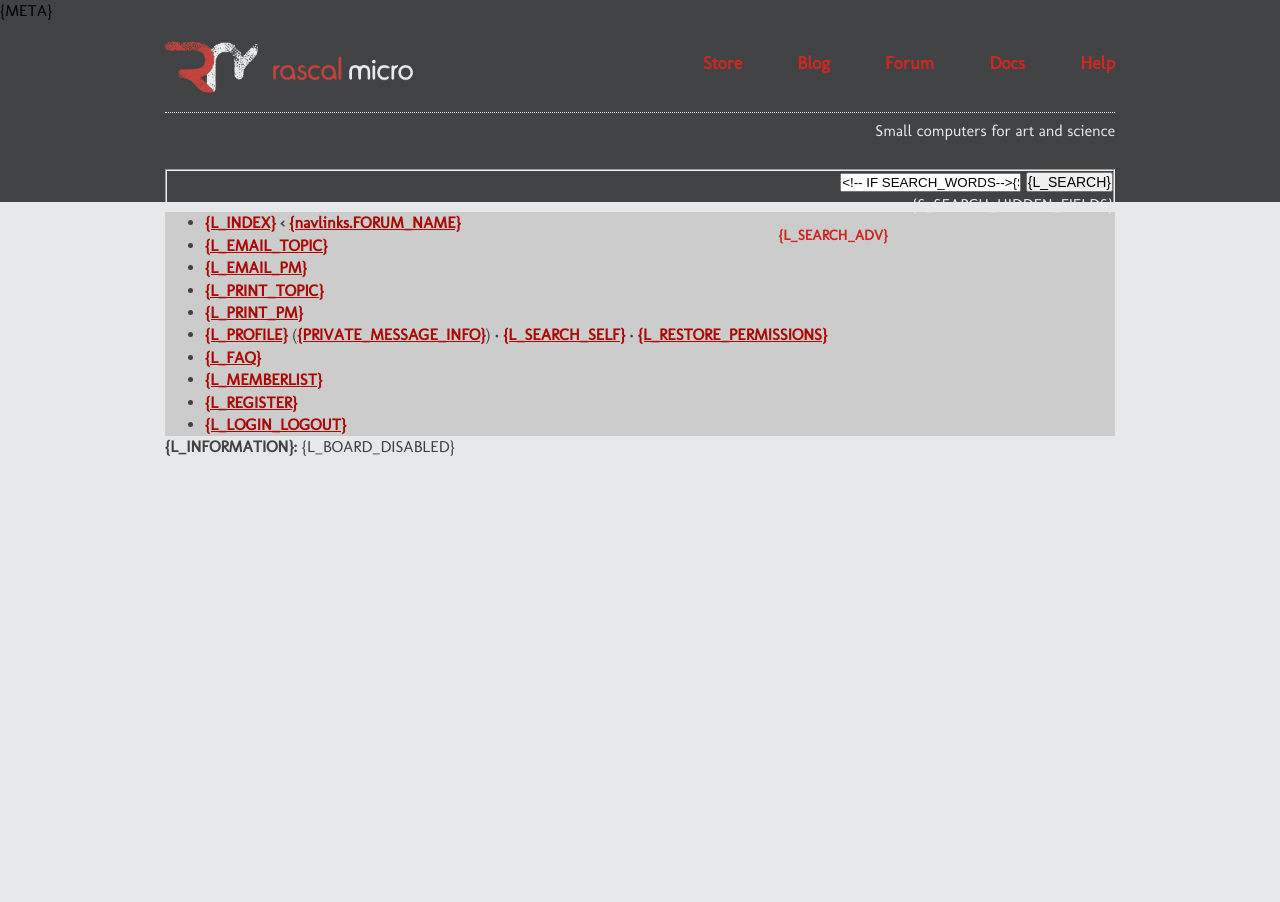
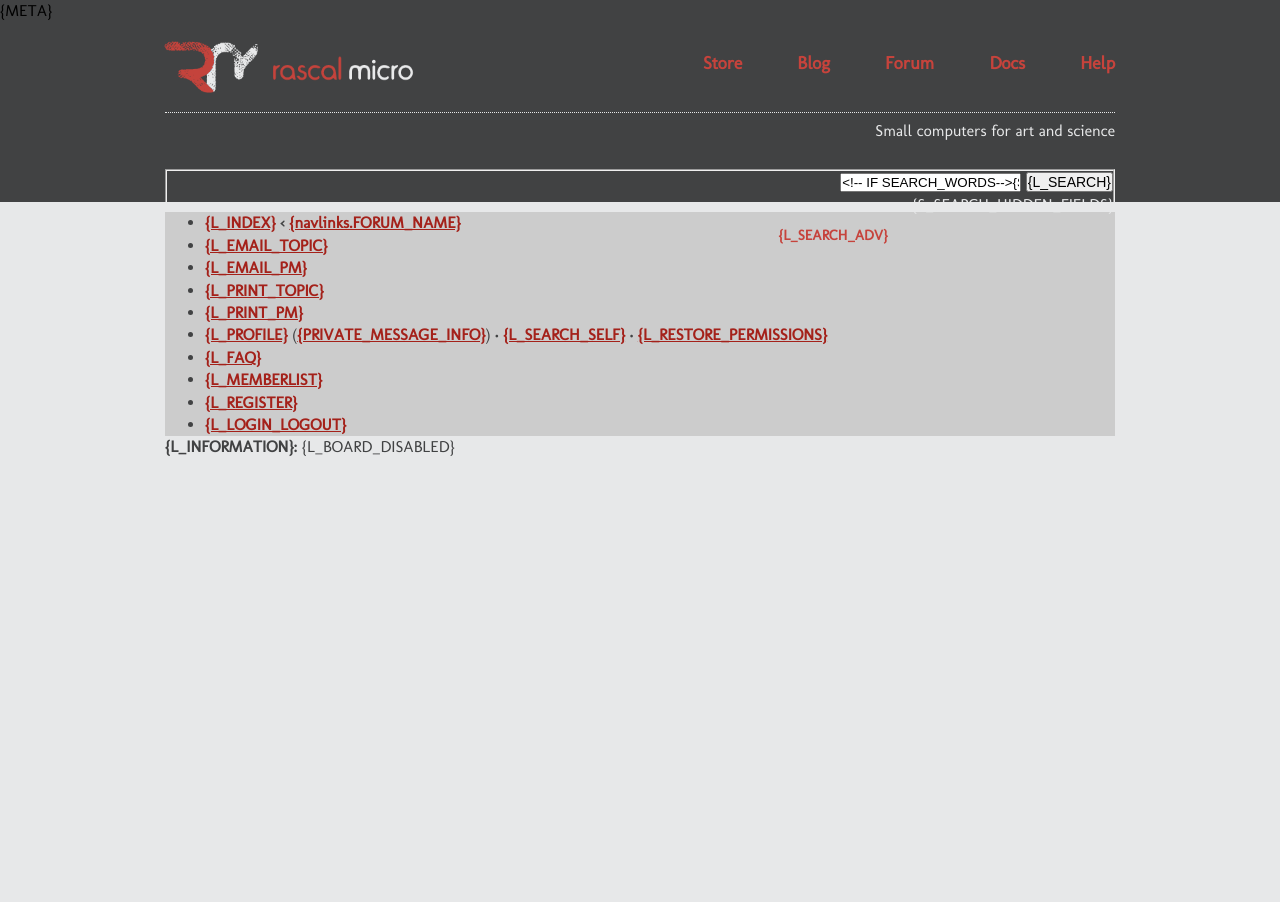
Before and after one commit to rascalmicro/rascal-www, a PHP site: template forum/styles/prosilver/template/overall_header.html in a window 1280 px wide. Run offline with PHP 8.4, Linux system fonts and the light colour scheme; the template is opened without the code that fills it, so the values that code supplies are empty; style sheets or scripts are compiled from the project's sources.

Commit message:
Fix shade of red in links to match logo

```diff
--- a/style.less
+++ b/style.less
@@ -1,4 +1,4 @@
-@rascal-main: #CD2820;
+@rascal-main: #C6433C;
 @rascal-light: @rascal-main + #222;
 @rascal-extra-light: @rascal-main + #444;
 @rascal-dark: @rascal-main - #222;
```
